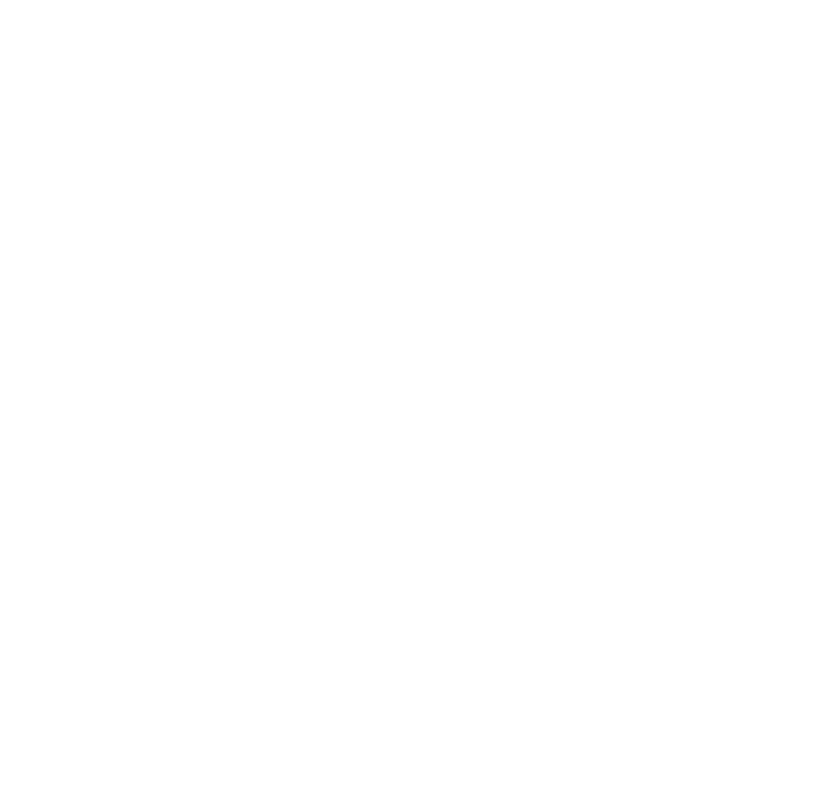
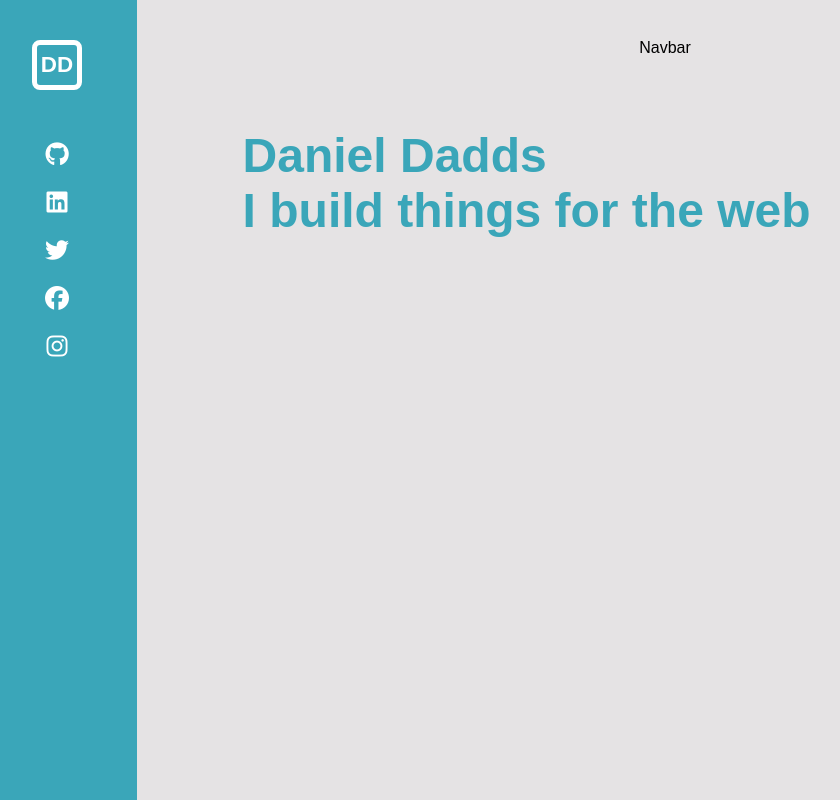
Before and after one commit to danieldadds/portfolio, a React app in the folder portfolio/: page / in a window 1280 px wide. Shown: the whole page, without its empty margins (23-863 px from the left). Built offline with nearby package versions, Linux system fonts and the light colour scheme.

Commit message:
sidebar and basic structure in place

```diff
--- a/portfolio/package.json
+++ b/portfolio/package.json
@@ -3,6 +3,8 @@
   "version": "0.1.0",
   "private": true,
   "dependencies": {
+    "@fortawesome/fontawesome-svg-core": "^6.4.0",
+    "@fortawesome/react-fontawesome": "^0.2.0",
     "@testing-library/jest-dom": "^5.16.5",
     "@testing-library/react": "^13.4.0",
     "@testing-library/user-event": "^13.5.0",
--- a/portfolio/public/index.html
+++ b/portfolio/public/index.html
@@ -24,6 +24,10 @@
       work correctly both with client-side routing and a non-root public URL.
       Learn how to configure a non-root public URL by running `npm run build`.
     -->
+    <script
+      src="https://kit.fontawesome.com/cd64b305b3.js"
+      crossorigin="anonymous"
+    ></script>
     <title>React App</title>
   </head>
   <body>
--- /dev/null
+++ b/portfolio/src/components/Hero.js
@@ -0,0 +1,10 @@
+import React from "react";
+
+export default function Hero() {
+  return (
+    <div className="hero-container">
+      <h1 className="hero-heading-one">Daniel Dadds</h1>
+      <h1 className="hero-heading-one">I build things for the web</h1>
+    </div>
+  );
+}
--- /dev/null
+++ b/portfolio/src/components/Logo.js
@@ -0,0 +1,9 @@
+import React from "react";
+
+export default function Logo() {
+  return (
+    <div className="logo">
+      <h1 className="logo-text">DD</h1>
+    </div>
+  );
+}
--- /dev/null
+++ b/portfolio/src/components/Navbar.js
@@ -0,0 +1,9 @@
+import React from "react";
+
+export default function Navbar() {
+  return (
+    <navbar className="navbar">
+      <p>Navbar</p>
+    </navbar>
+  );
+}
--- /dev/null
+++ b/portfolio/src/components/Sidebar.js
@@ -0,0 +1,19 @@
+import React from "react";
+import Icon from "./icon";
+import Logo from "./Logo";
+import "../styles.css";
+
+export default function Sidebar() {
+  return (
+    <div className="side-bar-container">
+      <div className="icon-container">
+        <Logo />
+        <Icon src="fa-brands fa-github" />
+        <Icon src="fa-brands fa-linkedin" />
+        <Icon src="fa-brands fa-twitter" />
+        <Icon src="fa-brands fa-facebook" />
+        <Icon src="fa-brands fa-instagram" />
+      </div>
+    </div>
+  );
+}
--- /dev/null
+++ b/portfolio/src/components/icon.js
@@ -0,0 +1,5 @@
+import React from "react";
+
+export default function Icon(props) {
+  return <i className={props.src}></i>;
+}
--- a/portfolio/src/index.js
+++ b/portfolio/src/index.js
@@ -2,14 +2,19 @@ import React from "react";
 import ReactDOM from "react-dom/client";
 import "./styles.css";
 import App from "./components/App";
+import Sidebar from "./components/Sidebar";
+import Navbar from "./components/Navbar";
+import Hero from "./components/Hero";
 
 const root = ReactDOM.createRoot(document.getElementById("root"));
 root.render(
   <React.StrictMode>
-    <App />
+    <div className="main-layout">
+      <Sidebar />
+      <div className="main-container">
+        <Navbar />
+        <Hero />
+      </div>
+    </div>
   </React.StrictMode>
 );
-
-// If you want to start measuring performance in your app, pass a function
-// to log results (for example: reportWebVitals(console.log))
-// or send to an analytics endpoint. Learn more: https://bit.ly/CRA-vitals
--- a/portfolio/src/styles.css
+++ b/portfolio/src/styles.css
@@ -0,0 +1,102 @@
+/* variable declarations */
+
+:root {
+  --primary-color: #3aa6b9;
+  --secondary-color: #5ba199;
+  --tertiary-color: #bbc6c8;
+  --quaternary-color: #ddbeaa;
+  --background-color: #e5e3e4;
+
+  --primary-text-color: white;
+  --secondary-text-color: white;
+}
+
+/* global reset */
+
+* {
+  box-sizing: border-box;
+  margin: 0;
+  padding: 0;
+  background-color: var(--background-color);
+  font-family: arial;
+}
+.main-layout {
+  display: flex;
+}
+
+.main-container {
+  display: flex;
+  flex-direction: column;
+}
+
+/* nav bar  */
+
+.navbar {
+  width: calc(100vw - 14rem);
+  height: 6rem;
+  align-content: center;
+  justify-content: center;
+  display: flex;
+}
+
+.navbar > p {
+  margin: auto;
+}
+
+/* side bar  */
+
+.side-bar-container {
+  width: 10rem;
+  height: 100vh;
+  background-color: var(--primary-color);
+  box-shadow: rgba(50, 50, 93, 0.25) 0px 13px 27px -5px,
+    rgba(0, 0, 0, 0.3) 0px 8px 16px -8px;
+}
+
+.icon-container {
+  display: flex;
+  flex-direction: column;
+  text-align: center;
+  margin: auto;
+  background-color: var(--primary-color);
+}
+
+.fa-brands {
+  color: white;
+  background-color: var(--primary-color);
+  font-size: 1.5rem;
+  padding: 0.75rem;
+}
+
+.logo {
+  width: 50px;
+  height: 50px;
+  border: 5px solid white;
+  background-color: var(--primary-color);
+  align-self: center;
+  margin: 40px;
+  display: flex;
+  border-radius: 0.5rem;
+}
+
+.logo-text {
+  font-size: 1.4rem;
+
+  text-align: center;
+  background-color: var(--primary-color);
+  color: white;
+  margin: auto;
+}
+
+/* hero  */
+
+.hero-heading-one {
+  font-size: 3rem;
+  color: var(--primary-color);
+}
+.hero-container {
+  margin-left: 10%;
+  width: 50rem;
+  flex: 2;
+  padding-top: 2rem;
+}
```
Also changed, not shown: portfolio/src/icons/facebook.svg (added), portfolio/src/icons/github.svg (added), portfolio/src/icons/instagram.svg (added), portfolio/src/icons/linkedin.svg (added), portfolio/src/icons/twitter.svg (added), 1 other file.
